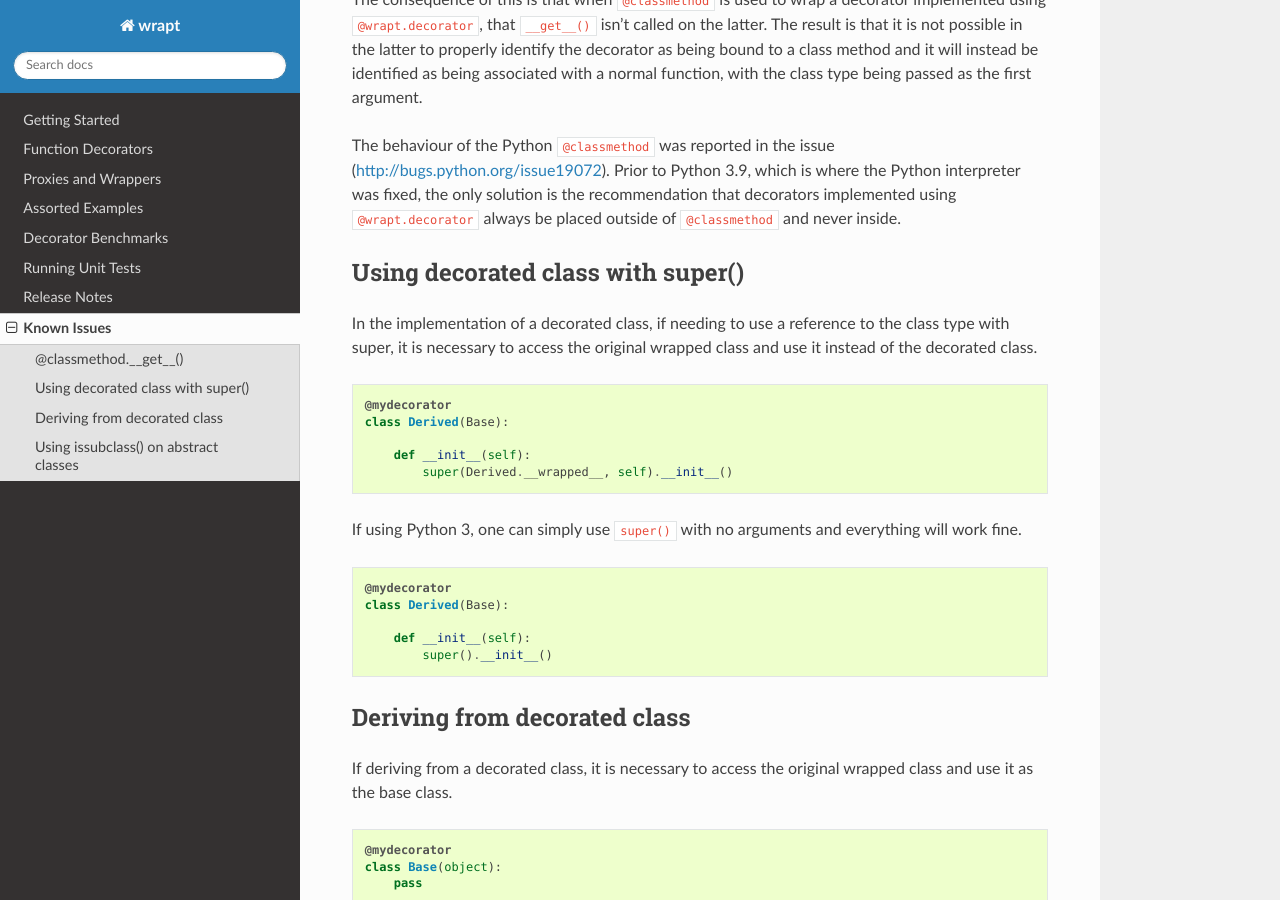
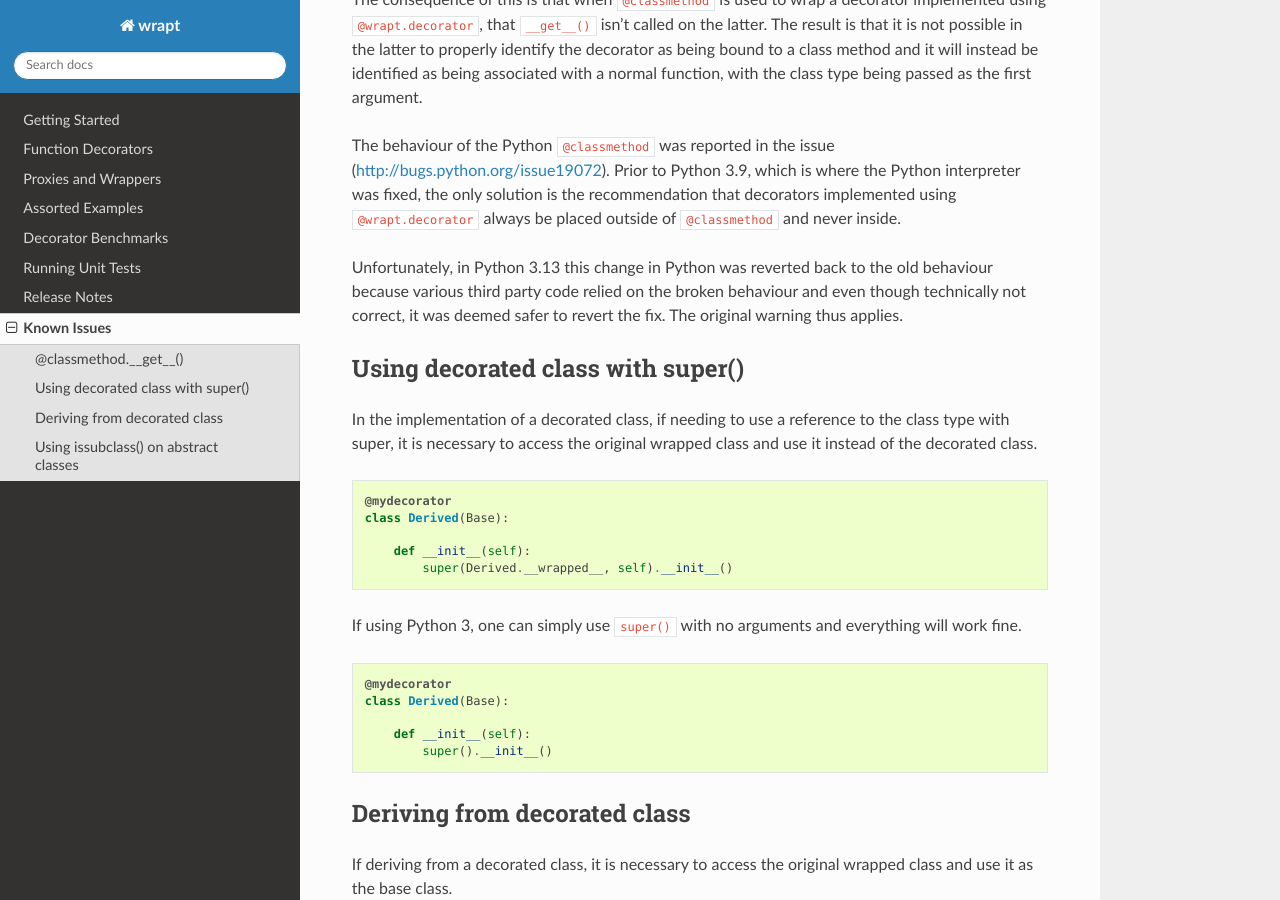
Before and after one commit to GrahamDumpleton/wrapt, a Sphinx documentation site: the page built from docs/issues.rst, in a window 1280 px wide and 900 px high, scrolled down 422 px. Built offline with Sphinx 7.4.7 and the Read the Docs theme 3.1.0, drawn with Linux system fonts in a browser that asks for light colours.

Commit message:
Add warning that Python 3.13 reverted the __get__() fix.

```diff
--- a/docs/issues.rst
+++ b/docs/issues.rst
@@ -26,6 +26,11 @@ The behaviour of the Python ``@classmethod`` was reported in the issue
 the Python interpreter was fixed, the only solution is the recommendation
 that decorators implemented using ``@wrapt.decorator`` always be placed
 outside of ``@classmethod`` and never inside.
+
+Unfortunately, in Python 3.13 this change in Python was reverted back to the
+old behaviour because various third party code relied on the broken behaviour
+and even though technically not correct, it was deemed safer to revert the fix.
+The original warning thus applies.
 
 Using decorated class with super()
 ----------------------------------
```
